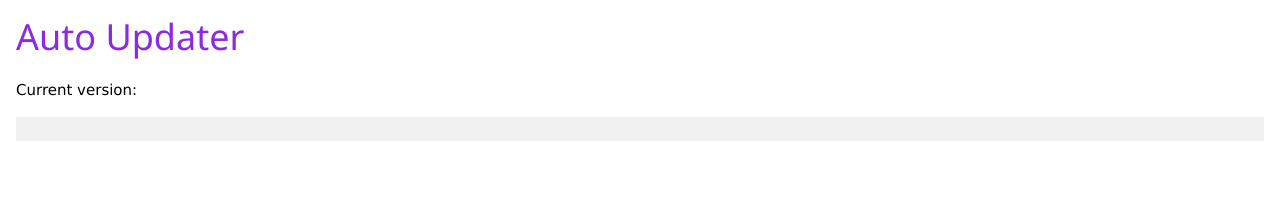
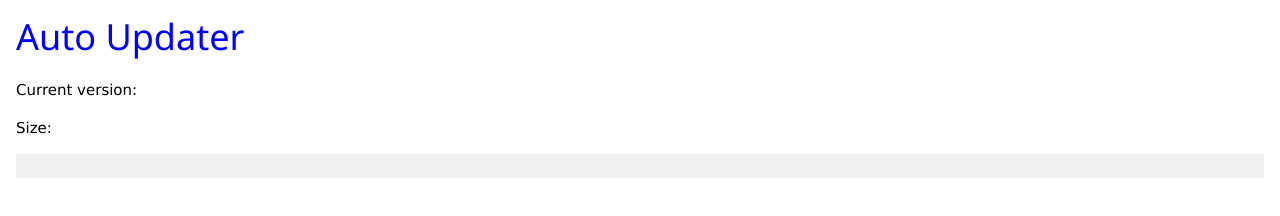
Before and after one commit to brunnogrillo/autoUpdater, an Electron app: page index.html in a window 1280 px wide. Drawn offline with nearby package versions, Linux system fonts and the light colour scheme; no server answers.

Commit message:
1.0.6 with github releases

```diff
--- a/index.html
+++ b/index.html
@@ -7,9 +7,13 @@
 <body>
   <div class="w3-container">
 
-    <h1 style="color:blueviolet">Auto Updater</h1>
+    <h1 style="color:blue">Auto Updater</h1>
     <p>
       Current version: <span id="version"></span>
+    </p>
+
+    <p>
+      Size: <span id="size"></span>
     </p>
 
     <div id="messages" style="color:cyan"></div>
--- a/package.json
+++ b/package.json
@@ -1,6 +1,6 @@
 {
   "name": "auto-updater",
-  "version": "1.0.3",
+  "version": "1.0.6",
   "description": "Electron app auto updater",
   "main": "main.js",
   "scripts": {
```
Also changed, not shown: main.js (+6 -5 lines).
